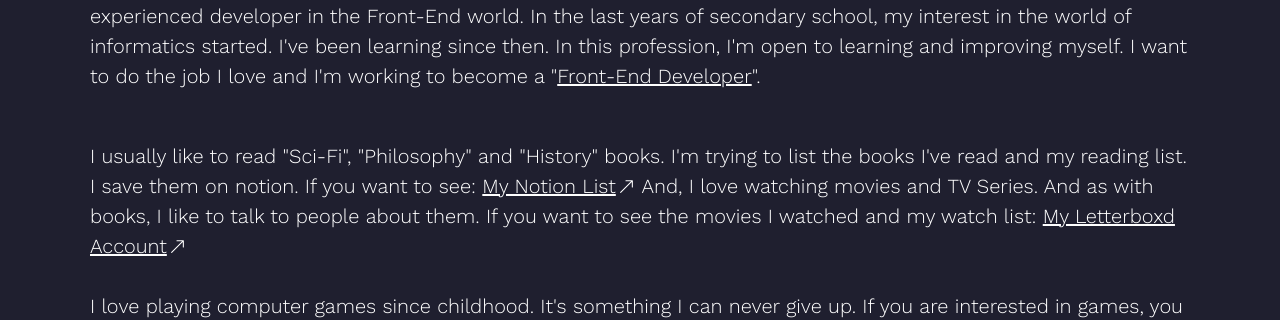
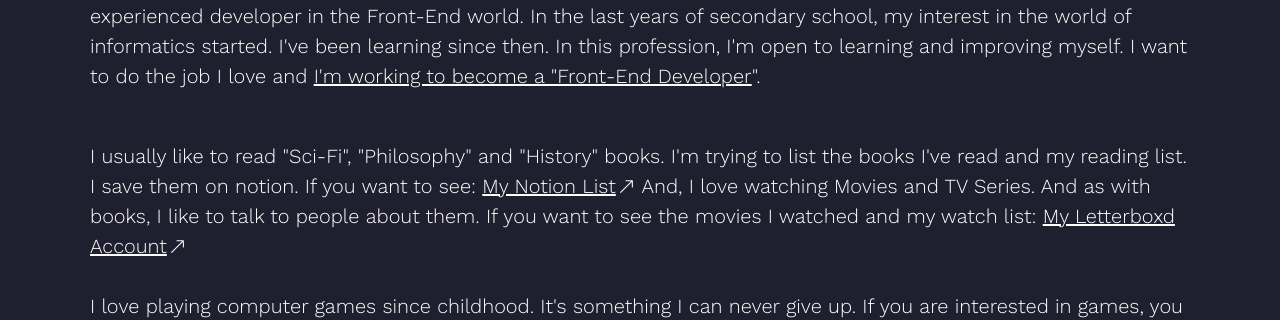
Before and after one commit to emr3rden/emr3rden.github.io, a plain HTML site: page index.html in a window 1280 px wide. Shown: the part 274-594 px from the top of the page. Drawn offline with nearby package versions, Linux system fonts and the light colour scheme; a web font is replaced by a local one.

Commit message:
I edited bio

```diff
--- a/index.html
+++ b/index.html
@@ -64,13 +64,13 @@
 
                     <div class="main-contain-summary">
 
-                        <p>First of all, Hello Mate! My name is Emre and I'm 21 years old. I live in <a href="https://goo.gl/maps/cadu4sCBbzi4B6F98">Ankara/Turkey</a>. I'm a person working to be an experienced developer in the Front-End world. In the last years of secondary school, my interest in the world of informatics started. I've been learning since then. In this profession, I'm open to learning and improving myself. I want to do the job I love and I'm working to become a "<u>Front-End Developer</u>".</p>
+                        <p>First of all, Hello Mate! My name is Emre and I'm 21 years old. I live in <a href="https://goo.gl/maps/cadu4sCBbzi4B6F98">Ankara/Turkey</a>. I'm a person working to be an experienced developer in the Front-End world. In the last years of secondary school, my interest in the world of informatics started. I've been learning since then. In this profession, I'm open to learning and improving myself. I want to do the job I love and <u>I'm working to become a "Front-End Developer</u>".</p>
 
                     </div>
 
                     <div class="main-contain-hobbies">
 
-                        <p>I usually like to read "Sci-Fi", "Philosophy" and "History" books. I'm trying to list the books I've read and my reading list. I save them on notion. If you want to see: <a target="_blank" href="https://emr3rden.notion.site/Book-List-c0505eaf0c7e472cb9f1676d458b1e7c">My Notion List<svg xmlns="http://www.w3.org/2000/svg" width="20" height="20" fill="currentColor" class="bi bi-arrow-up-right" viewBox="0 0 16 16"><path fill-rule="evenodd" d="M14 2.5a.5.5 0 0 0-.5-.5h-6a.5.5 0 0 0 0 1h4.793L2.146 13.146a.5.5 0 0 0 .708.708L13 3.707V8.5a.5.5 0 0 0 1 0v-6z"/></svg></a> And, I love watching movies and TV Series. And as with books, I like to talk to people about them. If you want to see the movies I watched and my watch list: <a target="_blank" href="https://letterboxd.com/emr3rden/">My Letterboxd Account<svg xmlns="http://www.w3.org/2000/svg" width="20" height="20" fill="currentColor" class="bi bi-arrow-up-right" viewBox="0 0 16 16"><path fill-rule="evenodd" d="M14 2.5a.5.5 0 0 0-.5-.5h-6a.5.5 0 0 0 0 1h4.793L2.146 13.146a.5.5 0 0 0 .708.708L13 3.707V8.5a.5.5 0 0 0 1 0v-6z"/></svg></a></p>
+                        <p>I usually like to read "Sci-Fi", "Philosophy" and "History" books. I'm trying to list the books I've read and my reading list. I save them on notion. If you want to see: <a target="_blank" href="https://emr3rden.notion.site/Book-List-c0505eaf0c7e472cb9f1676d458b1e7c">My Notion List<svg xmlns="http://www.w3.org/2000/svg" width="20" height="20" fill="currentColor" class="bi bi-arrow-up-right" viewBox="0 0 16 16"><path fill-rule="evenodd" d="M14 2.5a.5.5 0 0 0-.5-.5h-6a.5.5 0 0 0 0 1h4.793L2.146 13.146a.5.5 0 0 0 .708.708L13 3.707V8.5a.5.5 0 0 0 1 0v-6z"/></svg></a> And, I love watching Movies and TV Series. And as with books, I like to talk to people about them. If you want to see the movies I watched and my watch list: <a target="_blank" href="https://letterboxd.com/emr3rden/">My Letterboxd Account<svg xmlns="http://www.w3.org/2000/svg" width="20" height="20" fill="currentColor" class="bi bi-arrow-up-right" viewBox="0 0 16 16"><path fill-rule="evenodd" d="M14 2.5a.5.5 0 0 0-.5-.5h-6a.5.5 0 0 0 0 1h4.793L2.146 13.146a.5.5 0 0 0 .708.708L13 3.707V8.5a.5.5 0 0 0 1 0v-6z"/></svg></a></p>
 
                         <p>I love playing computer games since childhood. It's something I can never give up. If you are interested in games, you can check <a target="_blank" href="https://steamcommunity.com/id/WiaRosse">My Steam Account<svg xmlns="http://www.w3.org/2000/svg" width="20" height="20" fill="currentColor" class="bi bi-arrow-up-right" viewBox="0 0 16 16"><path fill-rule="evenodd" d="M14 2.5a.5.5 0 0 0-.5-.5h-6a.5.5 0 0 0 0 1h4.793L2.146 13.146a.5.5 0 0 0 .708.708L13 3.707V8.5a.5.5 0 0 0 1 0v-6z"/></svg></a> for the games I play and add me as a friend.</p>
 
```
